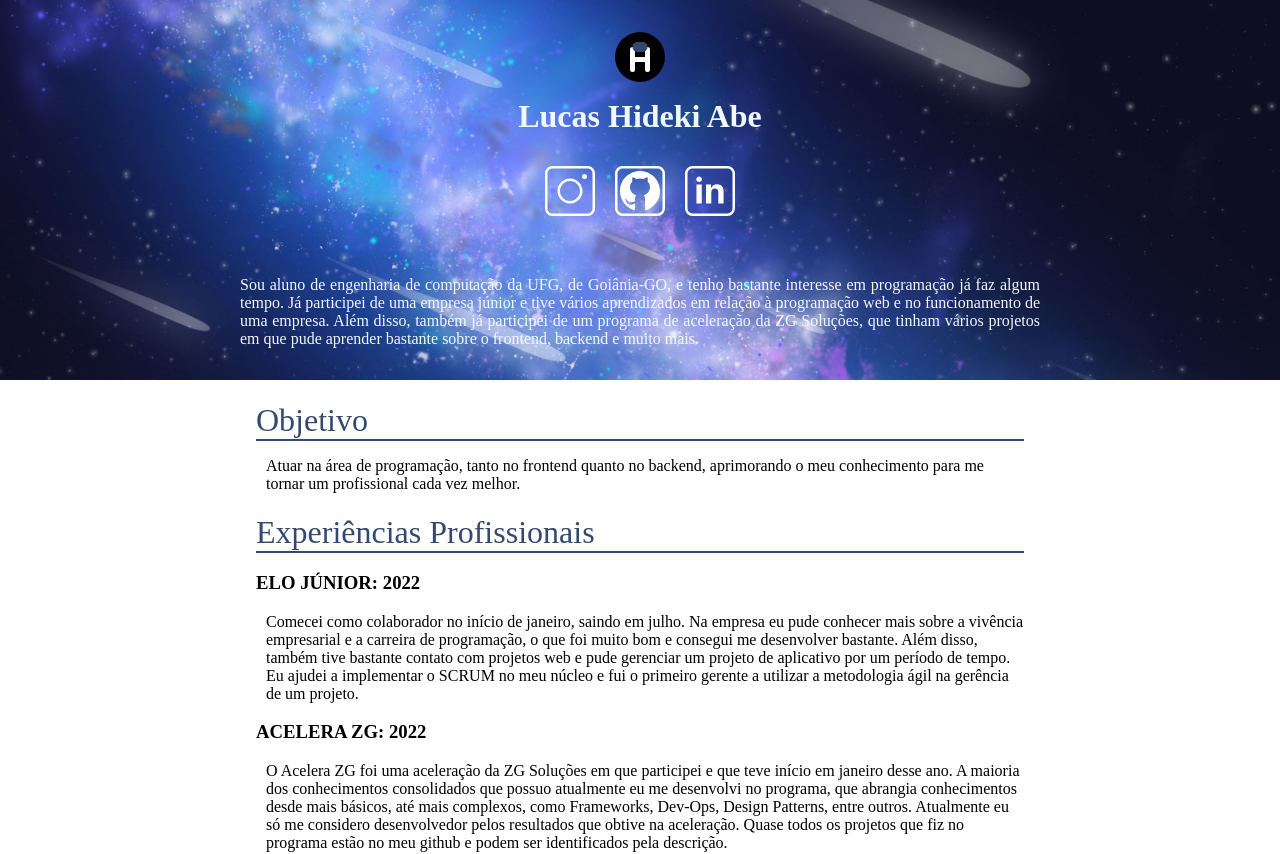
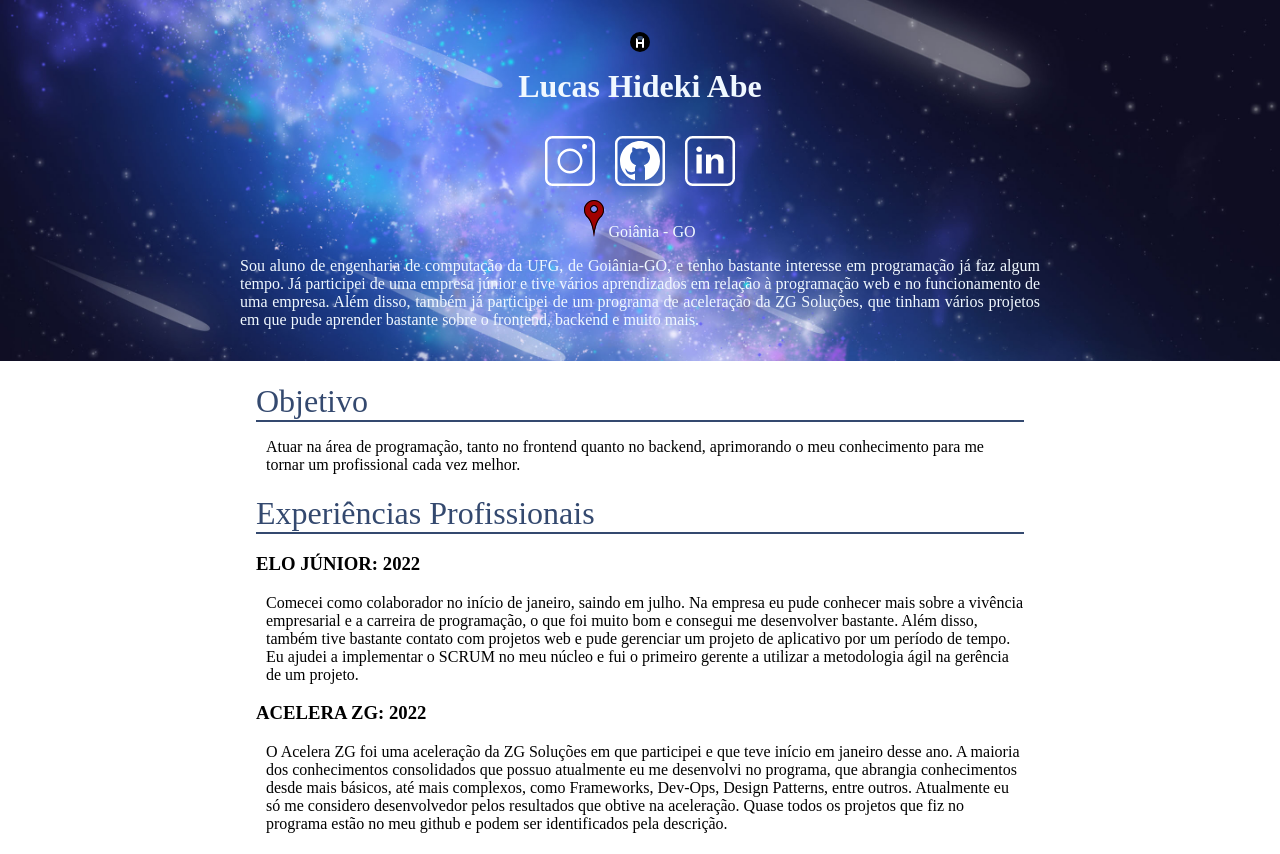
Before and after one commit to hideki-abe/curriculo, an Angular app: page / in a window 1280 px wide. Shown: the top 854 px of the page. Built offline with nearby package versions, Linux system fonts and the light colour scheme.

Commit message:
Location

```diff
--- a/src/app/app.component.css
+++ b/src/app/app.component.css
@@ -30,12 +30,12 @@
     top: 2em;
 }
 
-img {
+.icon {
     width: 50px;
     transition: 0.5s;
 }
 
-img:hover{
+.icon:hover{
    transform: scale(1.1);
 }
 
@@ -44,14 +44,19 @@
     flex-direction: row;
     justify-content: center;
     align-items: center;
-    margin-bottom: 50px;
 
 }
 
 .links_redes{
-    height: 50px;
-    width: 50px;
     padding: 10px;
+}
+
+#location{
+    width: fit-content;
+    color: aliceblue;
+    margin-left: auto;
+    margin-right: auto;
+    margin-top: 0;
 }
 
 
--- a/src/app/app.component.html
+++ b/src/app/app.component.html
@@ -11,20 +11,23 @@
           <div class="links">
               <div class="links_redes">
                   <a href="https://www.instagram.com/hide.kii/" target="_blank">
-                      <img src="../assets/Instagram.svg" alt="instagram"/>
+                      <img class="icon" src="../assets/Instagram.svg" alt="instagram"/>
 
                   </a>
               </div>
               <div class="links_redes" id="github">
                   <a href="https://github.com/hideki-abe" target="_blank">
-                      <img src="../assets/Github.svg" alt="Github"/>
+                      <img class="icon" src="../assets/Github.svg" alt="Github"/>
                   </a>
               </div>
               <div class="links_redes" >
                   <a href="https://www.linkedin.com/in/hideki-abe/" target="_blank">
-                      <img src="../assets/LinkedIn.svg" alt="LinkedIn"/>
+                      <img class="icon" src="../assets/LinkedIn.svg" alt="LinkedIn"/>
                   </a>
               </div>
+          </div>
+          <div id="location">
+            <img src="../assets/location.svg" alt="Location Icon"/> Goiânia - GO
           </div>
           <div class="descricao">
               <p>
```
Also changed, not shown: src/assets/location.svg (added).
